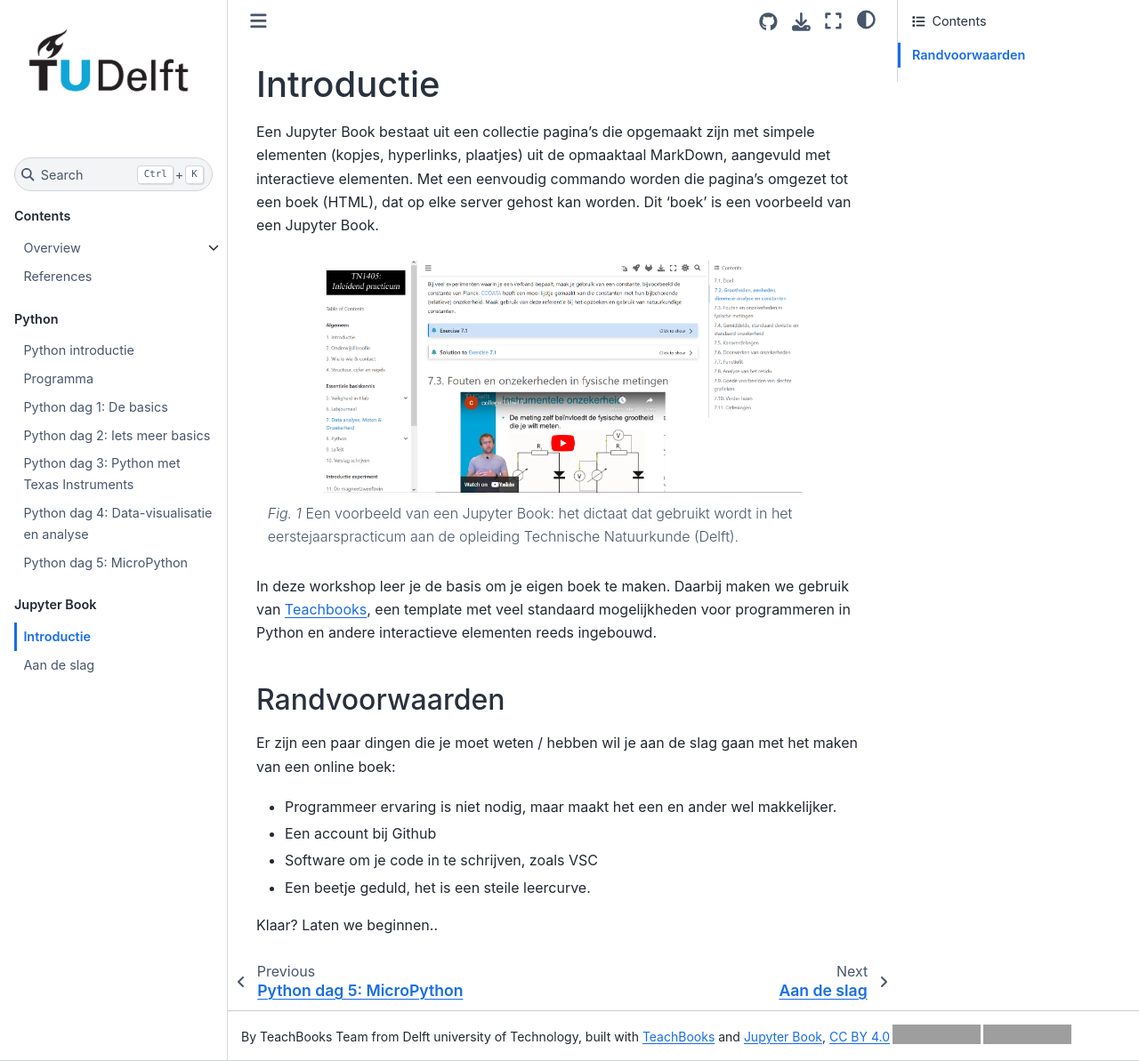
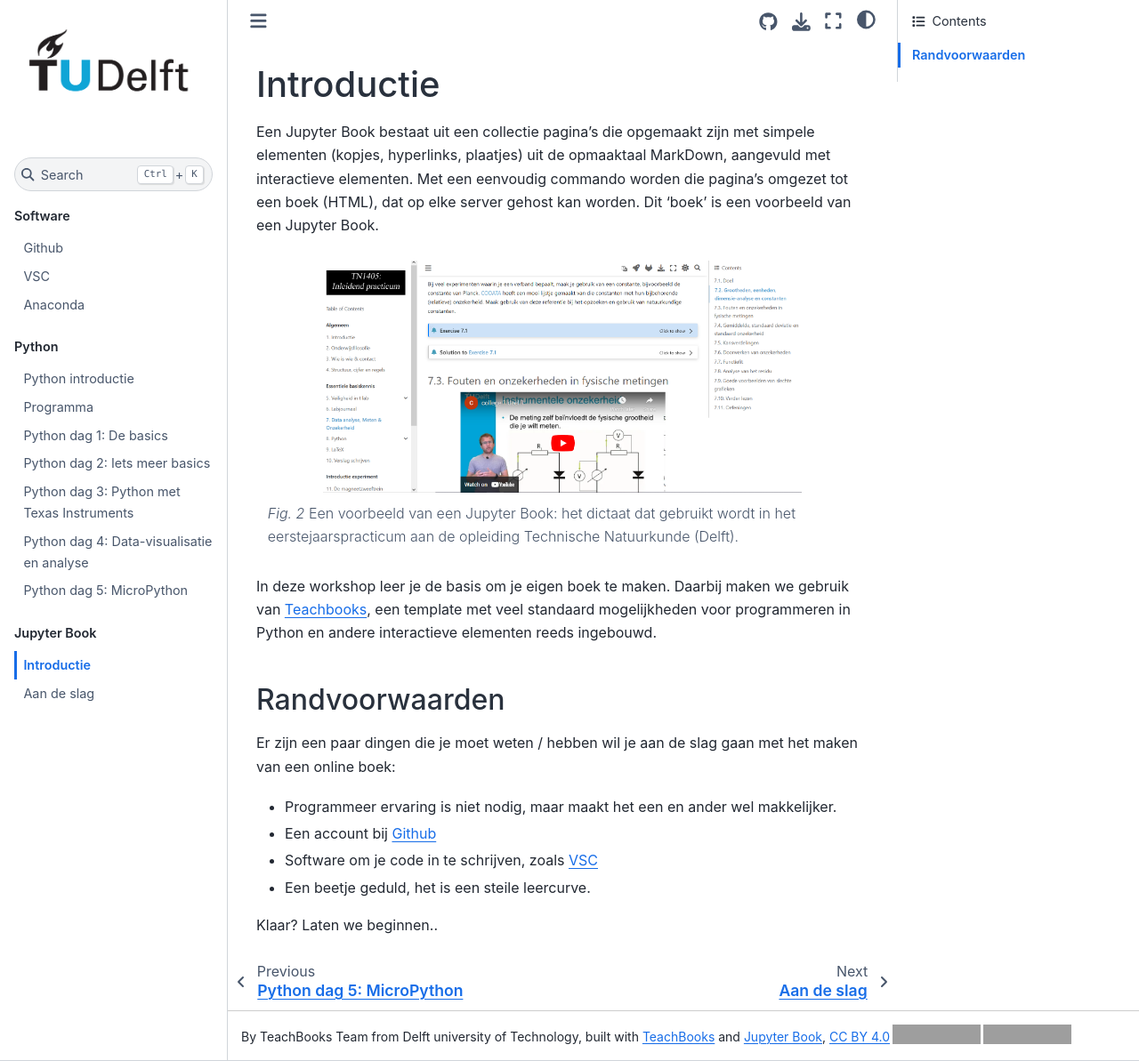
Before and after one commit to TUD-SEEd/betasteunpunt, a Jupyter Book: the page built from book/JB/JB_intro.md, in a window 1280 px wide and 1193 px high. Shown: the whole window at 89% size. Built offline with Jupyter Book 1.0.4 settings and Sphinx 7.4.7 and the Sphinx Book theme 1.1.4, drawn with Linux system fonts in a browser that asks for light colours; pages that are not in the unit, such as notebooks, are missing from menus; comment, search, counter and statistics services are not loaded; grey boxes are pictures that could not be loaded.

Commit message:
update toc

```diff
--- a/book/_toc.yml
+++ b/book/_toc.yml
@@ -2,17 +2,11 @@
 root: intro.md
 
 parts:
-  - caption: Contents
-    chapters:
-    - file: some_content/overview.md
-      sections:
-      - file: some_content/text_and_code.ipynb
-    - file: references.md
-
   - caption: Software
     chapters:
-    - file: JB/Github
-    - file: JB/VSC
+    - file: Software/Github
+    - file: Software/VSC
+    - file: Software/Anaconda
 
   - caption: Python
     chapters:
```
